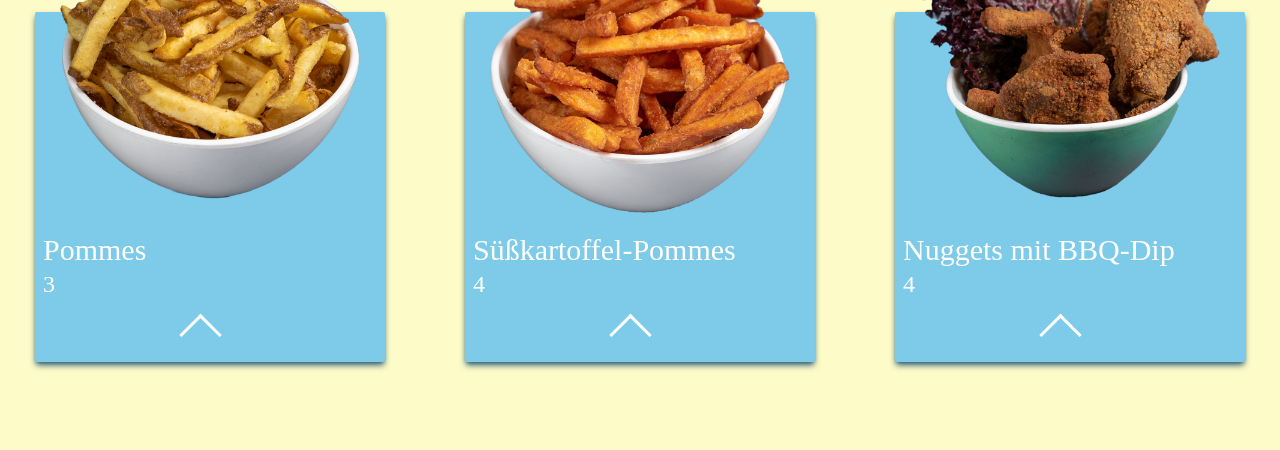
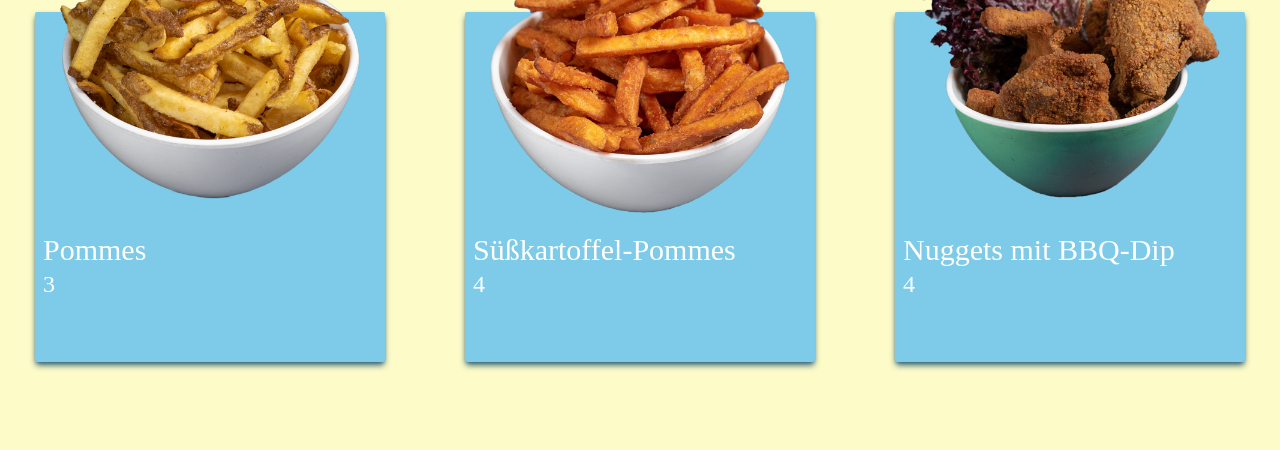
Before and after one commit to diinhill/liaskitchen, a Next.js app: page / in a window 1280 px wide. Shown: the part 2432-2882 px from the top of the page. Built offline with nearby package versions, Linux system fonts and the light colour scheme; a web font is replaced by a local one.

Commit message:
ternary op for menuItem description

```diff
--- a/components/MenuItem.tsx
+++ b/components/MenuItem.tsx
@@ -27,6 +27,7 @@ const MenuItem = ( item: MenuItem ) => {
                     <h3 className='text-2xl font-["Annie_Use_Your_Telescope"] text-white'>{item.item.price}</h3>
                 </div>
 
+                {item.item.description != '' ?
                     <div className={styles.dropdown}>
                         <div className={styles.containerButton}>
                             <button className={styles.button} />
@@ -36,7 +37,7 @@ const MenuItem = ( item: MenuItem ) => {
                                 <p className='text-2xl m-2 p-2 text-white font-["Annie_Use_Your_Telescope"]'>{item.item.description}</p>
                             </div>
                         </div>
-                </div>
+                    </div> : null}
 
             </div>
         </>
```
Lines whose indentation alone changed are shown as unchanged.
